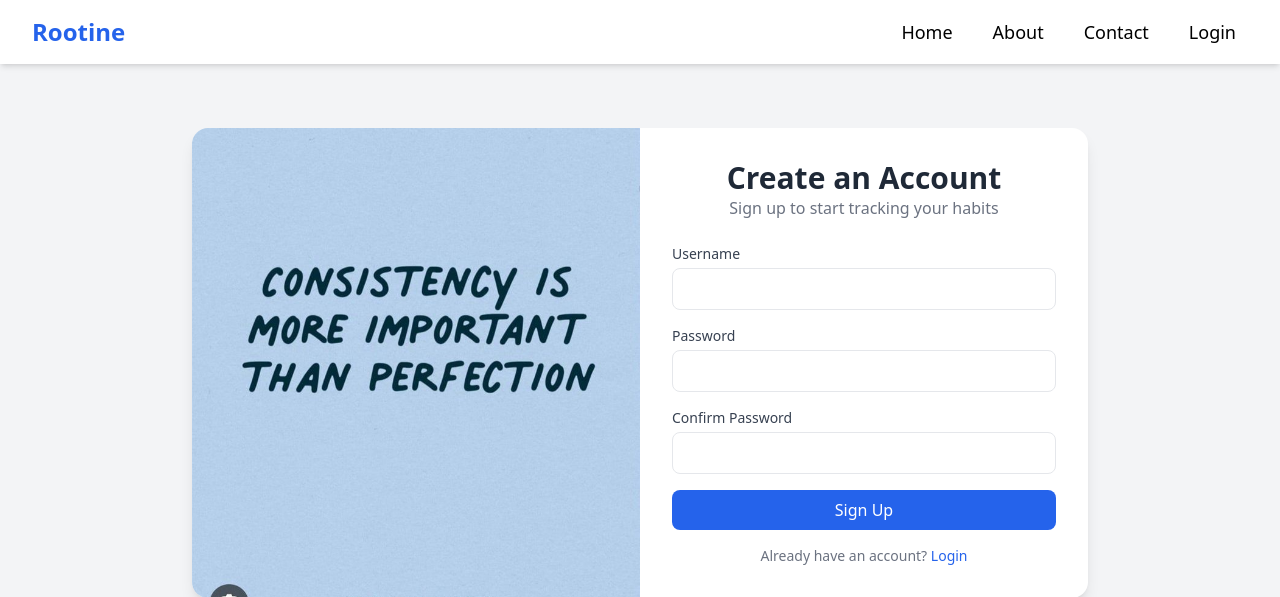
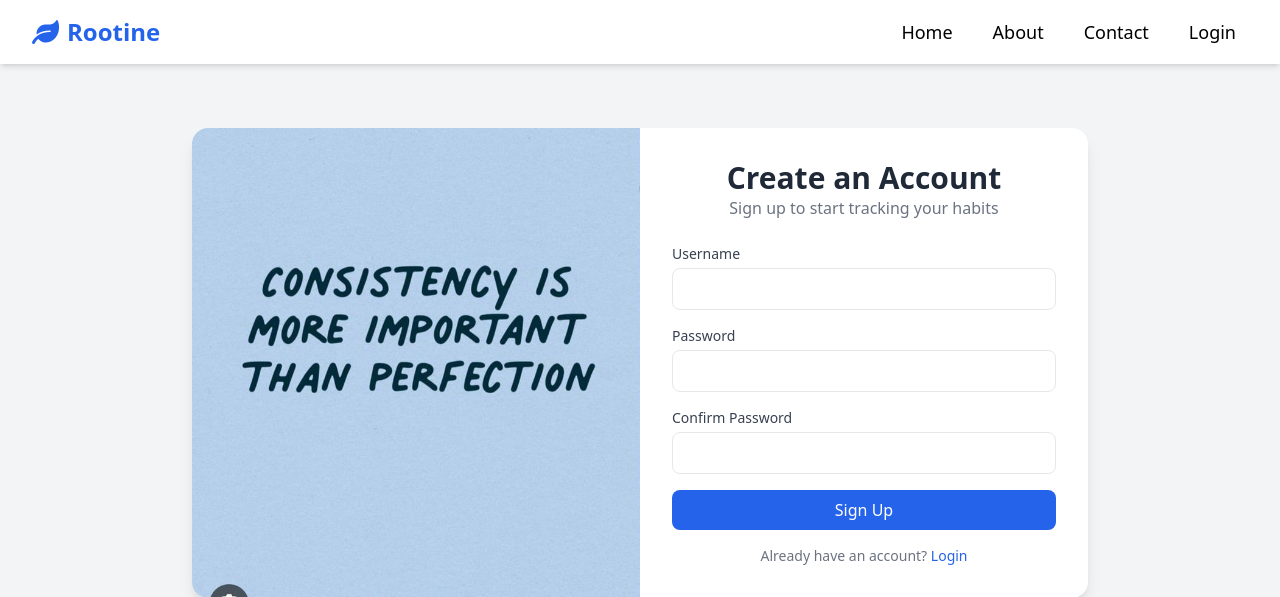
Before and after one commit to osemenjoy/HABIT_TRACKER, a Django app: page /signup/ in a window 1280 px wide. Shown: the top 597 px of the page. Run offline with Django 5.2, Linux system fonts and the light colour scheme; some libraries are stand-ins or nearby versions.

Commit message:
Changes made

```diff
--- a/templates/dashboard.html
+++ b/templates/dashboard.html
@@ -3,7 +3,8 @@
 
 {% block content %}
 <div class="max-w-4xl mx-auto mt-10">
-    <h2 class="text-2xl font-bold text-gray-800 mb-4">Today's Habits</h2>
+
+    <h2 class="text-2xl font-bold text-gray-800 mb-4">All Habits</h2>
 
     <!-- Incomplete Habits -->
     <ul id="incomplete-habits" class="space-y-4 mb-8">
--- a/templates/registration/login.html
+++ b/templates/registration/login.html
@@ -7,6 +7,8 @@
     <meta name="viewport" content="width=device-width, initial-scale=1.0">
     <title>Login</title>
     <script src="https://cdn.tailwindcss.com"></script>
+    <link href="https://cdnjs.cloudflare.com/ajax/libs/font-awesome/5.15.4/css/all.min.css" rel="stylesheet">
+
 </head>
 <body class="bg-gray-100">
 
@@ -16,7 +18,9 @@
             <div class="relative flex items-center justify-between h-16">
                 <div class="flex-1 flex items-center justify-between sm:items-stretch sm:justify-start">
                     <div class="flex-shrink-0">
-                        <h1 class="text-2xl font-bold text-blue-600">Rootine</h1>
+                        <h1 class="text-2xl font-bold text-blue-600 flex items-center">
+                            <i class="fas fa-leaf mr-2"></i> Rootine
+                        </h1>
                     </div>
                 </div>
                 <div class="hidden sm:block sm:ml-6">
--- a/templates/signup.html
+++ b/templates/signup.html
@@ -6,6 +6,8 @@
     <meta name="viewport" content="width=device-width, initial-scale=1.0">
     <title>Sign Up</title>
     <script src="https://cdn.tailwindcss.com"></script>
+    <link href="https://cdnjs.cloudflare.com/ajax/libs/font-awesome/5.15.4/css/all.min.css" rel="stylesheet">
+
 </head>
 <body class="bg-gray-100">
 
@@ -15,7 +17,9 @@
             <div class="relative flex items-center justify-between h-16">
                 <div class="flex-1 flex items-center justify-between sm:items-stretch sm:justify-start">
                     <div class="flex-shrink-0">
-                        <h1 class="text-2xl font-bold text-blue-600">Rootine</h1>
+                        <h1 class="text-2xl font-bold text-blue-600 flex items-center">
+                            <i class="fas fa-leaf mr-2"></i> Rootine
+                        </h1>
                     </div>
                 </div>
                 <div class="hidden sm:block sm:ml-6">
```
Also changed, not shown: db.sqlite3.
